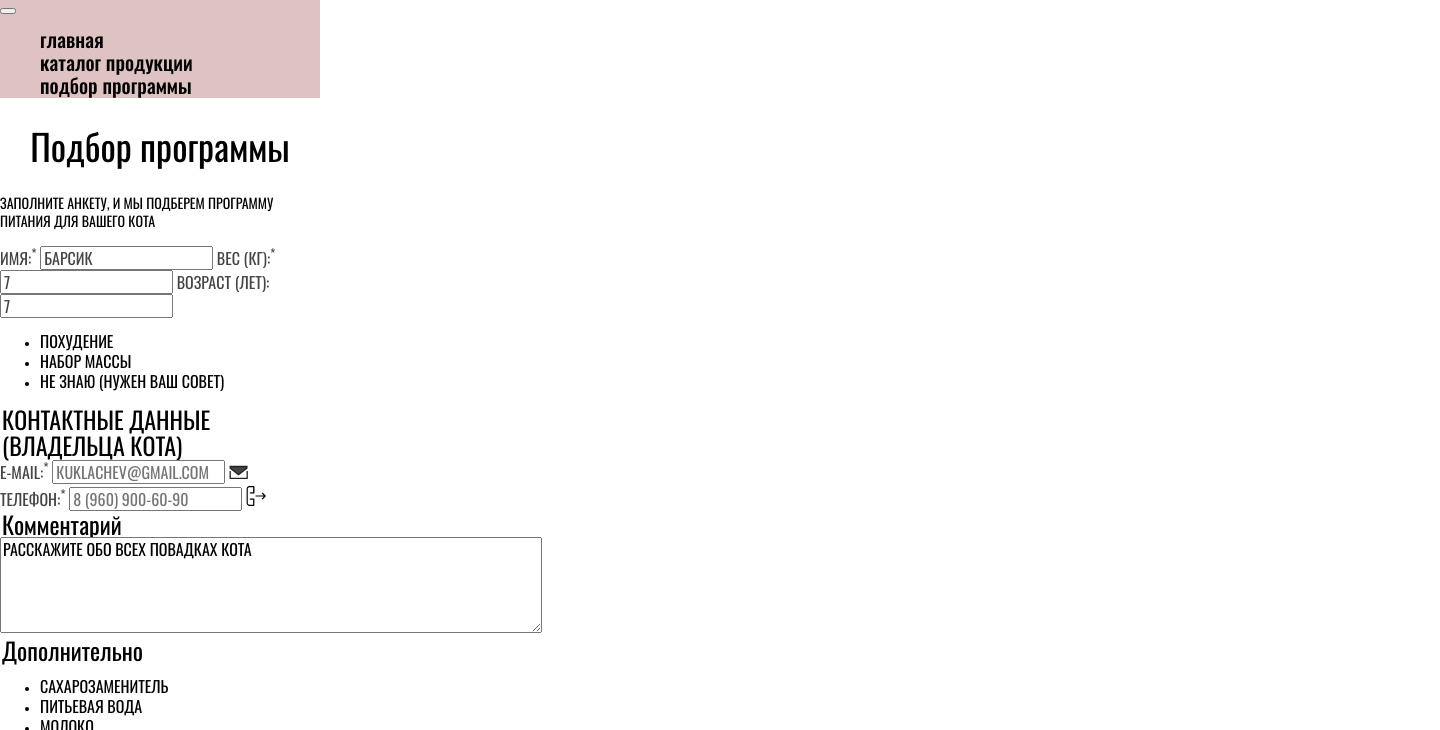
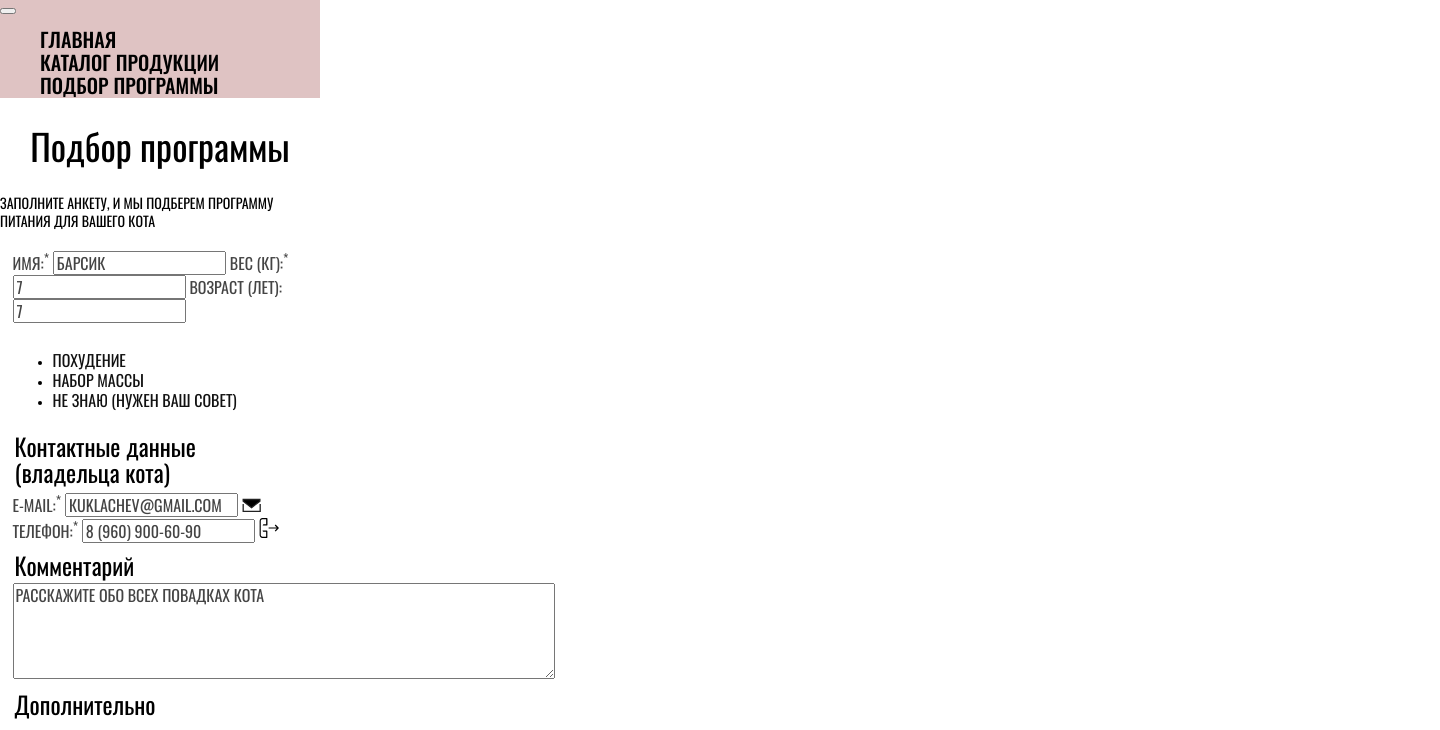
Before and after one commit to htmlacademy-adaptive/161947-cat-energy-25, a website: page source/form.html in a window 1280 px wide. Shown: the part 45-775 px from the top of the page, 1440 px wide, since content can reach past the window. Drawn offline with nearby package versions, Linux system fonts and the light colour scheme; files that its build step writes are made by us from their sources.

Commit message:
3.8. Стилизация страниц - Исправлено

```diff
--- a/source/form.html
+++ b/source/form.html
@@ -48,49 +48,49 @@
       <p class="form-diet__description">Заполните анкету, и мы подберем программу питания для вашего кота</p>
       <form class="form-diet__form" action="https://echo.htmlacademy.ru/courses" method="post">
 
-        <fieldset class="form-diet__about-cat">
-          <label for="input-name-cat">ИМЯ:<sup>*</sup></label>
-          <input class="form-diet__input" type="text" name="name-cat" id="input-name-cat" value="барсик">
+        <fieldset class="form-diet__field">
+          <label class="form-diet__base-text" for="input-name-cat">ИМЯ:<sup>*</sup></label>
+          <input class="form-diet__base-text" type="text" name="name-cat" id="input-name-cat" value="барсик">
 
-          <label for="input-weight-cat">Вес (кг):<sup>*</sup></label>
-          <input class="form-diet__input" type="text" name="weight-cat" id="input-weight-cat" value="7">
+          <label class="form-diet__base-text" for="input-weight-cat">Вес (кг):<sup>*</sup></label>
+          <input class="form-diet__base-text" type="text" name="weight-cat" id="input-weight-cat" value="7">
 
-          <label for="input-old-cat">Возраст (лет):</label>
-          <input class="form-diet__input" type="text" name="old-cat" id="input-old-cat" value="7">
+          <label class="form-diet__base-text" for="input-old-cat">Возраст (лет):</label>
+          <input class="form-diet__base-text" type="text" name="old-cat" id="input-old-cat" value="7">
         </fieldset>
 
-        <fieldset class="form-diet__goal">
+        <fieldset class="form-diet__field">
           <ul class="form-diet__list-goal">
             <li class="form-diet__item-radio">
               <label class="form-diet__control-radio">
                 <input class="visually-hidden form-diet__control-input" type="radio" name="goal" value="weight-loss"
                   checked>
                 <span class="form-diet__control-mark"></span>
-                <span class="form-diet__control-label">похудение</span>
+                <span class="form-diet__base-text form-diet__base-text--control-label">похудение</span>
               </label>
             </li>
             <li class="form-diet__item-radio">
               <label class="form-diet__control-radio">
                 <input class="visually-hidden form-diet__control-input" type="radio" name="goal" value="mass-gain">
                 <span class="form-diet__control-mark"></span>
-                <span class="form-diet__control-label">набор массы</span>
+                <span class="form-diet__base-text form-diet__base-text--control-label">набор массы</span>
               </label>
             </li>
             <li class="form-diet__item-radio">
               <label class="form-diet__control-radio">
                 <input class="visually-hidden form-diet__control-input" type="radio" name="goal" value="unknown">
                 <span class="form-diet__control-mark"></span>
-                <span class="form-diet__control-label">не знаю (Нужен ваш совет)</span>
+                <span class="form-diet__base-text form-diet__base-text--control-label">не знаю (Нужен ваш совет)</span>
               </label>
             </li>
           </ul>
         </fieldset>
 
-        <fieldset class="form-diet__contacts-owner">
+        <fieldset class="form-diet__field">
           <legend class="form-diet__title">Контактные данные (владельца кота)</legend>
           <div class="form-diet__input-wrapper">
-            <label class="form-diet__label" for="input-email">E-mail:<sup>*</sup></label>
-            <input class="form-diet__input" type="email" name="email" id="input-email" placeholder="кuklachev@gmail.com"
+            <label class="form-diet__base-text" for="input-email">E-mail:<sup>*</sup></label>
+            <input class="form-diet__base-text" type="email" name="email" id="input-email" placeholder="кuklachev@gmail.com"
               required>
             <svg class="form-diet__icon" width="19" height="14" viewBox="0 0 19 14" fill="currentcolor"
               xmlns="http://www.w3.org/2000/svg">
@@ -99,8 +99,8 @@
             </svg>
           </div>
           <div class="form-diet__input-wrapper">
-            <label class="form-diet__label" for="input-phone">Телефон:<sup>*</sup></label>
-            <input class="form-diet__input" type="tel" name="phone" id="input-phone" placeholder="8 (960) 900-60-90"
+            <label class="form-diet__base-text" for="input-phone">Телефон:<sup>*</sup></label>
+            <input class="form-diet__base-text" type="tel" name="phone" id="input-phone" placeholder="8 (960) 900-60-90"
               required>
             <svg class="form-diet__icon" width="20" height="20" viewBox="0 0 20 20" fill="currentcolor"
               xmlns="http://www.w3.org/2000/svg">
@@ -112,12 +112,12 @@
           </div>
         </fieldset>
 
-        <fieldset class="form-diet__comment">
+        <fieldset class="form-diet__field">
           <legend class="form-diet__title">Комментарий</legend>
-          <textarea class="form-diet__comment-text" name="comment" id="comment-field" cols="70" rows="5">Расскажите обо всех повадках кота</textarea>
+          <textarea class="form-diet__base-text" name="comment" id="comment-field" cols="70" rows="5">Расскажите обо всех повадках кота</textarea>
         </fieldset>
 
-        <fieldset class="form-diet__add-info">
+        <fieldset class="form-diet__field">
           <legend class="form-diet__title">Дополнительно</legend>
           <ul class="form-diet__list-checkbox">
             <li class="form-diet__item-checkbox">
@@ -126,7 +126,7 @@
                   value="sweetener" checked>
                 <span class="form-diet__control-mark">
                 </span>
-                <span class="form-diet__control-label">
+                <span class="form-diet__base-text form-diet__base-text--add-gods">
                   сахарозаменитель
                 </span>
               </label>
@@ -136,7 +136,7 @@
                 <input class="form-diet__control-input visually-hidden" type="checkbox" name="water" value="water">
                 <span class="form-diet__control-mark">
                 </span>
-                <span class="form-diet__control-label">
+                <span class="form-diet__base-text form-diet__base-text--add-gods">
                   питьевая вода
                 </span>
               </label>
@@ -146,7 +146,7 @@
                 <input class="form-diet__control-input visually-hidden" type="checkbox" name="milk" value="milk">
                 <span class="form-diet__control-mark">
                 </span>
-                <span class="form-diet__control-label">
+                <span class="form-diet__base-text form-diet__base-text--add-gods">
                   молоко
                 </span>
               </label>
@@ -157,7 +157,7 @@
                   value="vitamins">
                 <span class="form-diet__control-mark">
                 </span>
-                <span class="form-diet__control-label">
+                <span class="form-diet__base-text form-diet__base-text--add-gods">
                   витамины
                 </span>
               </label>
@@ -181,7 +181,7 @@
       </div>
       <div class="main-footer__map-image map"><iframe
           src="https://www.google.com/maps/embed?pb=!1m18!1m12!1m3!1d1998.6037872533238!2d30.320858716319492!3d59.938716481876206!2m3!1f0!2f0!3f0!3m2!1i1024!2i768!4f13.1!3m3!1m2!1s0x4696310fca3de3a1%3A0xba80b1be36549aba!2sHtml%20Academy!5e0!3m2!1sru!2sru!4v1648999338487!5m2!1sru!2sru"
-          width="1440" height="600" allowfullscreen="" loading="lazy"
+          width="320" height="362" allowfullscreen="" loading="lazy"
           referrerpolicy="no-referrer-when-downgrade"></iframe>
       </div>
     </section>
--- a/source/sass/blocks/card.scss
+++ b/source/sass/blocks/card.scss
@@ -4,8 +4,11 @@
   line-height: 20px;
   font-weight: 400;
   color: $text-dark;
-  text-align: center;
   text-transform: uppercase;
+
+  &--show-more {
+    color: #111111;
+  }
 }
 
 .card__food-description,
@@ -21,6 +24,7 @@
   line-height: 20px;
   color: $text-white;
   text-align: center;
+  text-transform: uppercase;
   background-color: $btn-color;
 }
 
@@ -30,4 +34,5 @@
   line-height: 20px;
   color: $text-grey;
   text-align: center;
+  text-transform: uppercase;
 }
--- a/source/sass/blocks/case.scss
+++ b/source/sass/blocks/case.scss
@@ -11,8 +11,6 @@
 }
 
 .case__description {
-  font-size: 16px;
-  line-height: 24px;
   color: $text-grey;
 }
 
--- a/source/sass/blocks/form-diet.scss
+++ b/source/sass/blocks/form-diet.scss
@@ -1,11 +1,25 @@
-.form-diet__about-cat,
-.form-diet__goal,
-.form-diet__contacts-owner,
-.form-diet__comment,
-.form-diet__add-info {
-  margin: 0;
-  padding: 0;
+.form-diet__field {
   border: none;
+}
+
+.form-diet__base-text {
+  font-family: $oswald;
+  font-size: 16px;
+  line-height: 18px;
+  color: $text-grey;
+  text-transform: uppercase;
+
+  &--control-label {
+    color: #111111;
+  }
+
+  &--add-gods {
+    color: #000000;
+  }
+}
+
+.form-diet__base-text::placeholder {
+  color: $text-grey;
 }
 
 .form-diet__title-main {
@@ -19,18 +33,6 @@
 .form-diet__description {
   font-family: $oswald;
   font-weight: 400;
-  text-transform: uppercase;
-}
-
-.form-diet__about-cat,
-.form-diet__input,
-.form-diet__contacts-owner,
-.form-diet__control-label,
-.form-diet__comment-text {
-  font-family: $oswald;
-  font-size: 16px;
-  line-height: 18px;
-  color: $text-grey;
   text-transform: uppercase;
 }
 
--- a/source/sass/blocks/main-footer.scss
+++ b/source/sass/blocks/main-footer.scss
@@ -2,15 +2,21 @@
   font-family: $oswald;
   font-size: 16px;
   line-height: 20px;
+  color: #111111;
   text-transform: uppercase;
 }
 
 .main-footer__adress {
-  font-size: 16px;
+  font-size: 14px;
   line-height: 20px;
+  color: $text-grey;
 }
 
 .main-footer__map-image {
   border: 0;
   min-width: 100vh;
 }
+
+.contacts__icon {
+  color: #111111;
+}
--- a/source/sass/blocks/main-nav.scss
+++ b/source/sass/blocks/main-nav.scss
@@ -9,4 +9,5 @@
   font-weight: 500;
   color: $text-black;
   text-align: center;
+  text-transform: uppercase;
 }
--- a/source/sass/blocks/results.scss
+++ b/source/sass/blocks/results.scss
@@ -9,7 +9,6 @@
 
 .results__description {
   color: $text-grey;
-  text-align: center;
 }
 
 .results__link {
--- a/source/sass/fonts.scss
+++ b/source/sass/fonts.scss
@@ -2,7 +2,7 @@
   font-family: "Oswald";
   font-style: normal;
   font-weight: 400;
-  src: url("/fonts/oswaldregular.woff2") format("woff2"), url("/fonts/oswaldregular.woff") format("woff");
+  src: url("../fonts/oswaldregular.woff2") format("woff2"), url("../fonts/oswaldregular.woff") format("woff");
   font-display: swap;
 }
 
@@ -10,6 +10,6 @@
   font-family: "Oswald";
   font-style: normal;
   font-weight: 500;
-  src: url("/fonts/oswaldmedium.woff2") format("woff2"), url("/fonts/oswaldmedium.woff") format("woff");
+  src: url("../fonts/oswaldmedium.woff2") format("woff2"), url("../fonts/oswaldmedium.woff") format("woff");
   font-display: swap;
 }
```
Also changed, not shown: source/catalog.html (+3 -3 lines), source/index.html (+3 -3 lines).
